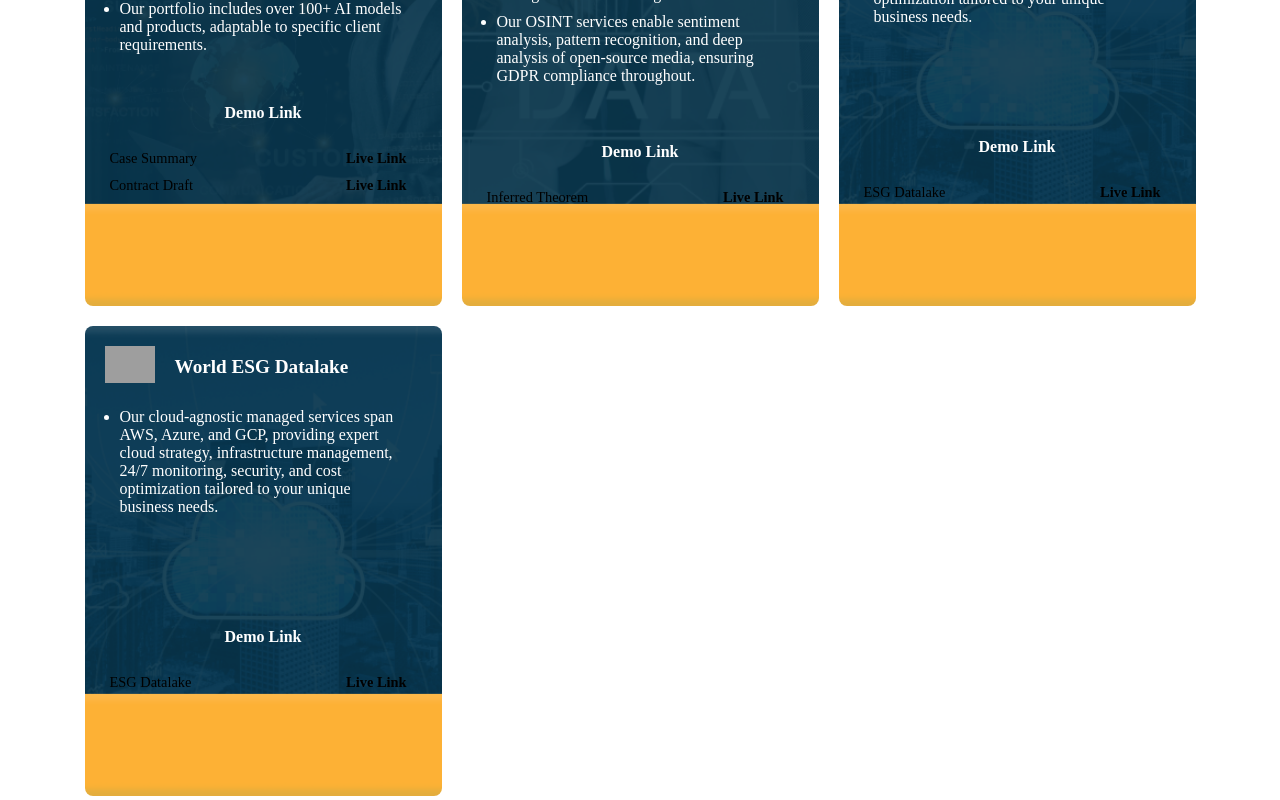
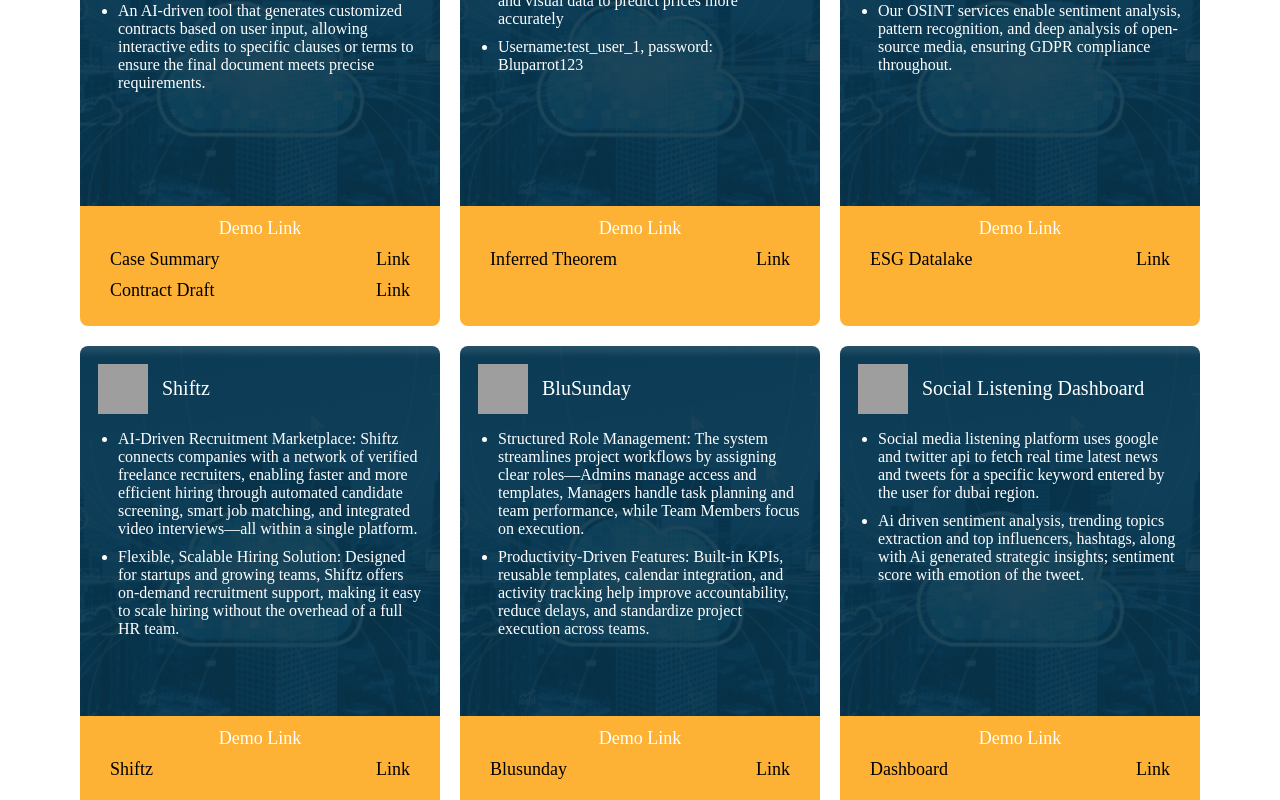
Before and after one commit to Krish2643/Bluparrot_sales, a React (Create React App) app: page / in a window 1280 px wide. Shown: the part 1020-1820 px from the top of the page. Built offline with nearby package versions, Linux system fonts and the light colour scheme; grey boxes are pictures that could not be loaded; a web font is replaced by a local one.

Commit message:
add new cards

```diff
--- a/src/components/Navbar2.css
+++ b/src/components/Navbar2.css
@@ -119,6 +119,79 @@
   font-family: 'Gothic A1';
 
   width:auto;
+}
+
+.business-cards-wrapper{
+    display: grid;
+  grid-template-columns: repeat(3, 1fr); /* 3 columns */
+  gap: 20px;
+.business-card-containers{
+  /* background-color: yellow; */
+  color: white;
+  width: 360px;
+  text-align: start;
+  p{
+    padding: 0;
+    margin: 0;
+  }
+  ul{
+    padding-left: 20px;
+    li{
+      margin-bottom: 10px;
+    }
+  }
+  a{
+    text-decoration: none;
+    color: inherit;
+  }
+
+  .business-card-content{
+    padding: 18px;
+    height: 370px;
+    border-radius: 8px 8px 0 0;
+    background-image: url('./Images/Group_6.png');
+    background-color: gray;
+    background-repeat: no-repeat;
+  background-size: cover;
+  background-position: center;
+    .business-card-header{
+      display: flex;
+      align-items: center;
+      gap: 14px;
+      .heading{
+        font-size: 20px;
+      }
+      img{
+        width: 50px;
+        height: 50px;
+      }
+    }
+  }
+  .business-card-links{
+    background-color: #FDB135;
+    font-size: 18px;
+    border-radius: 0px 0px 8px 8px;
+    height: 120px;
+    padding: 12px 18px;
+    .demo-link{
+      text-align: center;
+    }
+    .links{
+      margin-top: 10px;
+      .live-link{
+        display: flex;
+        padding: 0 12px;
+        justify-content: space-between;
+        margin-bottom: 10px;
+        color: black;
+        span{
+          cursor: 'pointer'
+        }
+
+      }
+    }
+  }
+}
 }
 
 .navbar-links li {
@@ -375,12 +448,12 @@
 }
 
 .business-card {
-  background-color: #0a223900; /* Dark background color */
-  color: #fff; /* White text */
+  background-color: #0a223900;
+  color: #fff;
   border-radius: 8px;
   padding: 20px;
   position: relative;
-  height: 470px; /* Adjust as needed */
+  height: 460px;
   background-repeat: no-repeat;
   width: 357px;
   background-size: cover;
--- a/src/components/Navbar2.jsx
+++ b/src/components/Navbar2.jsx
@@ -45,7 +45,7 @@
     id:1,
     title: "Legal AI",
     description: [
-      "We offer expert consulting solutions in Data Science and Artificial Intelligence across all industries, delivering customized solutions to address client needs and maximize ROI. " ,"Our portfolio includes over 100+ AI models and products, adaptable to specific client requirements. "
+      "An AI-powered platform that streamlines legal document review by providing concise case summaries and enabling users to ask specific, case-related questions after uploading a file.", "An AI-driven tool that generates customized contracts based on user input, allowing interactive edits to specific clauses or terms to ensure the final document meets precise requirements."
     ],
     BackgroundImage: Digital,
     impact: "Enhancing customer experience, operational efficiency, decision-making, and internal processes with AI-driven real-time insights",
@@ -56,10 +56,10 @@
       {name: "Contract Draft", url: "http://20.193.128.47:5000/"}]
   },
   {
-    id:9,
+    id:2,
     title: "Inferred Theorem",
     description: [
-      "We deliver global open-source datasets and publicly available data to train AI models, analyze trends, and extract insights for strategic decision-making.","Our OSINT services enable sentiment analysis, pattern recognition, and deep analysis of open-source media, ensuring GDPR compliance throughout. ",
+      "A property price prediction model estimates property values based on various factors like location, features, market trends, and images. It combines structured data, textual descriptions, and visual data to predict prices more accurately", `Username:test_user_1, password: Bluparrot123`
 
     ],
     BackgroundImage: Data_as,
@@ -70,10 +70,10 @@
       ]
   },
   {
-    id:7,
+    id:3,
     title: "World ESG Datalake",
     description: [
-      "Our cloud-agnostic managed services span AWS, Azure, and GCP, providing expert cloud strategy, infrastructure management, 24/7 monitoring, security, and cost optimization tailored to your unique business needs. "
+      "We deliver global open-source datasets and publicly available data to train AI models, analyze trends, and extract insights for strategic decision-making.","Our OSINT services enable sentiment analysis, pattern recognition, and deep analysis of open-source media, ensuring GDPR compliance throughout. "
     ],
     BackgroundImage: Cloude,
     impact: "Achieve enhanced scalability, reduced operational costs, and improved cloud performance, while ensuring security and business continuity across all major cloud platforms.",
@@ -84,15 +84,41 @@
   },
   {
     id:7,
-    title: "World ESG Datalake",
+    title: "Shiftz",
     description: [
-      "Our cloud-agnostic managed services span AWS, Azure, and GCP, providing expert cloud strategy, infrastructure management, 24/7 monitoring, security, and cost optimization tailored to your unique business needs. "
+      "AI-Driven Recruitment Marketplace: Shiftz connects companies with a network of verified freelance recruiters, enabling faster and more efficient hiring through automated candidate screening, smart job matching, and integrated video interviews—all within a single platform.", "Flexible, Scalable Hiring Solution: Designed for startups and growing teams, Shiftz offers on-demand recruitment support, making it easy to scale hiring without the overhead of a full HR team."
     ],
     BackgroundImage: Cloude,
     impact: "Achieve enhanced scalability, reduced operational costs, and improved cloud performance, while ensuring security and business continuity across all major cloud platforms.",
     path: "/Cloud_Services",
     icon: CloudeIcon,
-    link: [{name: "ESG Datalake", url: "https://www.worldesgdatalake.com"},
+    link: [{name: "Shiftz", url: "https://www.Shiftz.in"},
+      ]
+  },
+  {
+    id:8,
+    title: "BluSunday",
+    description: [
+      "Structured Role Management: The system streamlines project workflows by assigning clear roles—Admins manage access and templates, Managers handle task planning and team performance, while Team Members focus on execution.", "Productivity-Driven Features: Built-in KPIs, reusable templates, calendar integration, and activity tracking help improve accountability, reduce delays, and standardize project execution across teams."
+    ],
+    BackgroundImage: Cloude,
+    impact: "Achieve enhanced scalability, reduced operational costs, and improved cloud performance, while ensuring security and business continuity across all major cloud platforms.",
+    path: "/Cloud_Services",
+    icon: CloudeIcon,
+    link: [{name: "Blusunday", url: "https://www.blusunday.com"},
+      ]
+  },
+  {
+    id:9,
+    title: "Social Listening Dashboard",
+    description: [
+      "Social media listening platform uses google and twitter api to fetch real time latest news and tweets for a specific keyword entered by the user for dubai region.", "Ai driven sentiment analysis, trending topics extraction and top influencers, hashtags,  along with Ai generated strategic insights; sentiment score with emotion of the tweet."
+    ],
+    BackgroundImage: Cloude,
+    impact: "Achieve enhanced scalability, reduced operational costs, and improved cloud performance, while ensuring security and business continuity across all major cloud platforms.",
+    path: "/Cloud_Services",
+    icon: CloudeIcon,
+    link: [{name: "Dashboard", url: "https://www.worldesgdatalake.com"},
       ]
   },
 
@@ -303,7 +329,34 @@
 
       <div className="core-businesses">
         <h2>Our Products</h2>
-        <div className="business-grid">
+        <div className="business-cards-wrapper" >
+        {coreBusinessData?.map((business, index)=>(
+          <div key={index} className="business-card-containers" >
+            <div className="business-card-content"  >
+              <div className="business-card-header" >
+             <img src={Cube} alt="" />
+             <p className="heading" >{business?.title}</p>
+              </div>
+              <div className="business-card-points" >
+                <ul>
+                  {business.description.map((item, ind)=> <li key={ind} >
+                    {item}
+                  </li>)}
+                </ul>
+                 </div>
+            </div>
+            <div className="business-card-links" >
+               <p className="demo-link" >Demo Link</p>
+               <div className="links" >
+
+                {business?.link?.map((item, ind)=> <div className="live-link" key={ind} ><p>{item.name}</p>  <a href={item?.url} target="_blank" >Link</a> </div> )}
+               </div>
+            </div>
+         </div>
+        ))}
+        </div>
+
+        {/* <div className="business-grid">
           {coreBusinessData.map((business, index) => (
             <div style={{ backgroundImage: `url(${business.BackgroundImage})` }} key={index} className="business-card card-${business.id}`">
               <div className="business-title">
@@ -321,7 +374,6 @@
 
               <div className={`impact-section impact-section-${business.id}`}>
                 <h4>Demo Link</h4>
-                {/* <p>{business.impact}</p> */}
                 <div className="impact-section-links" >
                   {business?.link?.map((link, idx) => {
                     console.log(link, "link");
@@ -336,7 +388,8 @@
               </div>
             </div>
           ))}
-        </div>
+
+        </div> */}
       </div>
       <div className="blu-parrot-today">
         <h2 style={{ textAlign: 'center' }}>
```
Also changed, not shown: src/components/Images/Group_6.png.
